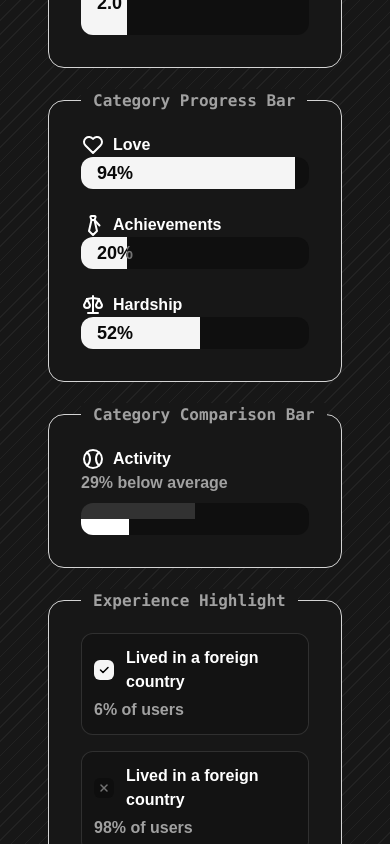
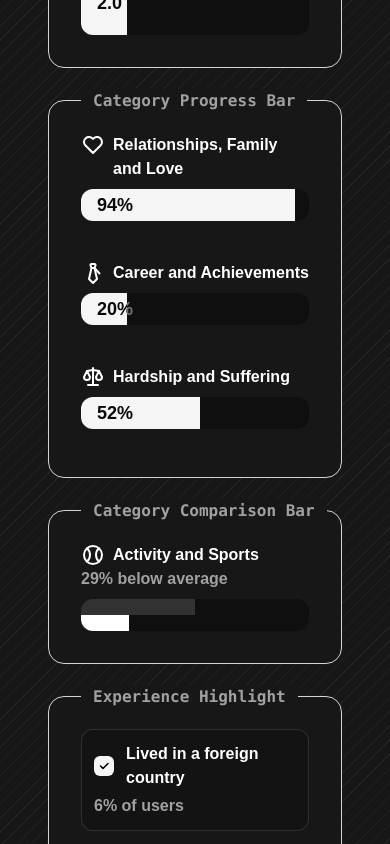
Before and after one commit to alasdair-casperd/casperd-life-test, a Next.js app: page /components-library in a window 390 px wide. Shown: the part 1460-2304 px from the top of the page. Built offline with nearby package versions, Linux system fonts and the light colour scheme; a web font is replaced by a local one.

Commit message:
Miscellaneous fixes

```diff
--- a/src/app/results/page.tsx
+++ b/src/app/results/page.tsx
@@ -6,7 +6,6 @@ import { ResultsView } from "@/components/results/results-view";
 import { useResponse } from "@/composables/useResponse";
 import { useScoringAlgorithm } from "@/composables/useScoringAlgorithm";
 import { useStatistics } from "@/composables/useStatistics";
-import { example_statistics } from "@/data/statistics.data";
 import { Results } from "@/types/results";
 import { Statistics } from "@/types/statistics";
 import { useRouter } from "next/navigation";
@@ -51,8 +50,8 @@ export default function () {
       <h1 className="py-20">Your Results</h1>
       <RoundedPanel>
         {loading && <p>Loading...</p>}
-        {!loading && results && (
-          <ResultsView results={results} statistics={example_statistics} />
+        {!loading && results && statistics && (
+          <ResultsView results={results} statistics={statistics} />
         )}
       </RoundedPanel>
     </PageContainer>
--- a/src/components/general/back-to-top-button.tsx
+++ b/src/components/general/back-to-top-button.tsx
@@ -15,7 +15,7 @@ export function BackToTopButton() {
 
   return (
     <div
-      className="z-200 fixed cursor-pointer rounded-xl bg-base-100 flex items-center justify-center text-base-500 hover:text-accent right-6 bottom-6 w-12 h-12 hover:scale-[1.05] transition-4"
+      className="bg-base-100 text-base-950 hover:text-accent transition-4 fixed right-6 bottom-6 z-200 flex h-12 w-12 cursor-pointer items-center justify-center rounded-xl hover:scale-[1.05]"
       onClick={scrollToTop}
     >
       <IconArrowUp className="stroke-[3px]" />
--- a/src/components/general/footer.tsx
+++ b/src/components/general/footer.tsx
@@ -8,7 +8,7 @@ export function Footer() {
   return (
     <div className="group bg-base-950 flex w-full flex-col items-center justify-center gap-4 pt-8 pb-12 text-white">
       <Link href="/">
-        <IconDiamonds className="text-accent-400 h-8 w-8" />
+        <IconDiamonds className="h-8 w-8 text-pink-400" />
       </Link>
 
       <div className="text-base-100 flex flex-col items-center justify-center gap-8 text-xs sm:my-4 sm:flex-row sm:gap-4">
@@ -24,7 +24,7 @@ export function Footer() {
 
       <div className="text-base-500 text-xs font-normal">
         ©{" "}
-        <a className="font-normal" href="https://alasdaircasperd.com">
+        <a className="font-normal" href="https://www.alasdaircasperd.com">
           Alasdair Casperd
         </a>{" "}
         2025
--- a/src/components/general/header.tsx
+++ b/src/components/general/header.tsx
@@ -8,9 +8,6 @@ export function Header() {
     <div className="text-base-200/50 flex w-full flex-row justify-center gap-12 p-8 text-sm">
       <Link href="/" className="hover:text-white">
         Home
-      </Link>
-      <Link href="/statistics" className="hover:text-white">
-        Take the Test
       </Link>
       <Link href="/statistics" className="hover:text-white">
         Statistics
--- a/src/components/results/progress-bars/category-progress-bar.tsx
+++ b/src/components/results/progress-bars/category-progress-bar.tsx
@@ -14,8 +14,8 @@ interface Props {
 export function CategoryProgressBar({ category, progress }: Props) {
   const progress_text = progress ? `${Math.round(progress * 100)}%` : "0%";
   return (
-    <div className="flex flex-col md:flex-row">
-      <div className="flex flex-row gap-2">
+    <div className="mb-4 flex flex-col md:mb-0 md:flex-row">
+      <div className="mb-2 flex flex-row gap-2 md:mb-0">
         <div className="text-2xl text-white">{category.icon}</div>
         <div className="font-semibold md:w-[260px]">{category.name}</div>
       </div>
--- a/src/components/test/data-notice.tsx
+++ b/src/components/test/data-notice.tsx
@@ -6,7 +6,7 @@ import { IconInfoCircle } from "@tabler/icons-react";
 export function DataNotice() {
   return (
     <div className="bg-base-900/30 border-base-300 my-4 flex flex-col gap-4 rounded-xl border p-5 sm:flex-row">
-      <div className="text-2xl font-bold text-white">
+      <div className="text-2xl font-light text-white">
         <IconInfoCircle className="h-8 w-8" />
       </div>
       <div className="text-base-300">
--- a/src/components/test/splash-text.tsx
+++ b/src/components/test/splash-text.tsx
@@ -4,6 +4,14 @@
  * A splash text component for displaying a large title alongside an optional subtitle and description.
  */
 export function SplashText() {
+  const scrollToTest = () => {
+    if (document) {
+      document
+        .getElementById("life-test")
+        ?.scrollIntoView({ behavior: "smooth" });
+    }
+  };
+
   return (
     <div className="my-20 flex w-full flex-col items-center">
       <div className="mx-4 mt-8 mb-16 flex max-w-[700px] flex-col items-start text-left sm:items-center sm:text-center">
@@ -16,13 +24,9 @@ export function SplashText() {
         </p>
 
         <div className="mt-8 flex flex-row gap-6">
-          <a href="#" className="button primary-button">
+          <div className="button primary-button" onClick={scrollToTest}>
             Start the Test Now
-          </a>
-
-          <a href="#" className="button secondary-button">
-            About the Test
-          </a>
+          </div>
         </div>
       </div>
     </div>
--- a/src/components/test/text-view.tsx
+++ b/src/components/test/text-view.tsx
@@ -61,7 +61,7 @@ export function TestView() {
   };
 
   return (
-    <div>
+    <div id="life-test" className="scroll-mt-10">
       <TestHeader
         button={{ text: "Reset Test", action: resetTest }}
       ></TestHeader>
--- a/src/data/category.data.tsx
+++ b/src/data/category.data.tsx
@@ -10,37 +10,37 @@ import { Category } from "../types/category";
 
 const love: Category = {
   id: "love",
-  name: "Love",
+  name: "Relationships, Family and Love",
   icon: <IconHeart />,
 };
 
 const travel: Category = {
   id: "travel",
-  name: "Travel",
+  name: "Travel and World Experience",
   icon: <IconGlobe />,
 };
 
 const activity: Category = {
   id: "activity",
-  name: "Activity",
+  name: "Activity and Sports",
   icon: <IconBallTennis />,
 };
 
 const achievements: Category = {
   id: "achievements",
-  name: "Achievements",
+  name: "Career and Achievements",
   icon: <IconTie />,
 };
 
 const skills: Category = {
   id: "skills",
-  name: "Skills",
+  name: "Skills and Creativity",
   icon: <IconPalette />,
 };
 
 const hardship: Category = {
   id: "hardship",
-  name: "Hardship",
+  name: "Hardship and Suffering",
   icon: <IconScale />,
 };
 
```
